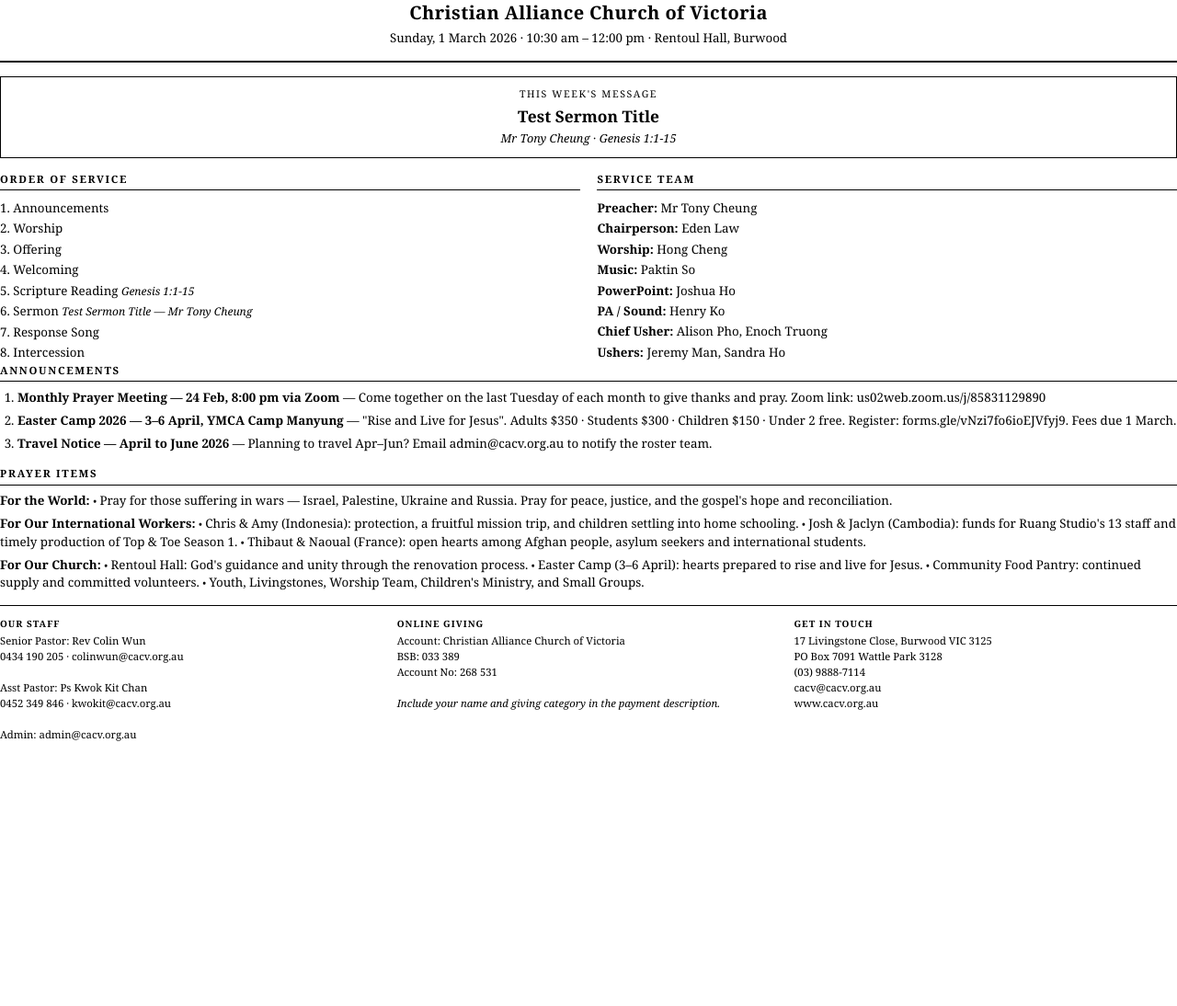
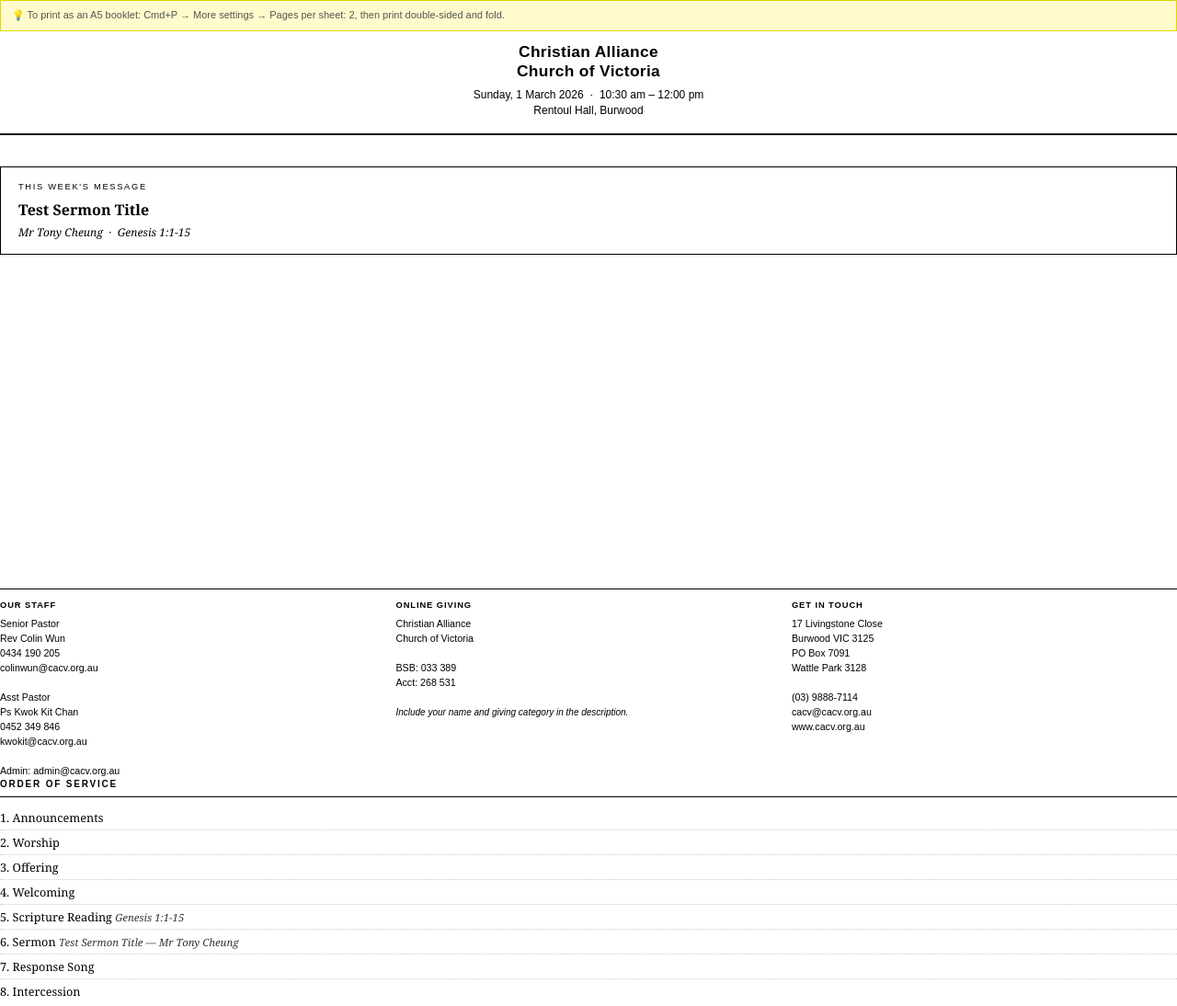
Before and after one commit to phoaar/cacv-bulletin-automation, a plain HTML site: page print.html in a window 1280 px wide. Shown: the top 1094 px of the page at 92% size. Before the commit the page ends 808 px from the top, so only its background shows below. Drawn offline with Linux system fonts and the light colour scheme.

Commit message:
deploy: c59de1c66b7f852addef8f7307c8976a5f1fc215

```diff
--- a/print.html
+++ b/print.html
@@ -5,175 +5,219 @@
 <title>CACV Bulletin Print — Sunday, 1 March 2026</title>
 <style>
   @page {
-    size: A4;
-    margin: 10mm;
+    size: A5;
+    margin: 8mm;
   }
 
   * { margin: 0; padding: 0; box-sizing: border-box; }
 
   body {
     font-family: Georgia, 'Times New Roman', serif;
-    font-size: 10.5pt;
-    line-height: 1.4;
+    font-size: 9.5pt;
+    line-height: 1.45;
     color: #000;
     background: #fff;
   }
 
-  /* ── PAGE STRUCTURE ── */
-  .page-1 {
-    page-break-after: always;
+  /* ── PAGE BREAKS ── */
+  .page { page-break-after: always; }
+
+  /* ── SECTION HEADING ── */
+  .section-head {
+    font-size: 7.5pt;
+    font-weight: bold;
+    text-transform: uppercase;
+    letter-spacing: 0.18em;
+    border-bottom: 1pt solid #000;
+    padding-bottom: 1.5mm;
+    margin-bottom: 2.5mm;
+    font-family: Arial, Helvetica, sans-serif;
   }
 
-  /* ── HEADER ── */
-  .bulletin-header {
+  .section { margin-bottom: 5mm; }
+
+  /* ── PAGE 1: COVER ── */
+  .page.cover {
+    display: flex;
+    flex-direction: column;
+    height: 100vh;
+  }
+  .cover-top {
     text-align: center;
-    border-bottom: 2px solid #000;
+    border-bottom: 2pt solid #000;
     padding-bottom: 4mm;
-    margin-bottom: 4mm;
+    margin-bottom: 5mm;
   }
-  .bulletin-header h1 {
-    font-size: 15pt;
+  .cover-church {
+    font-family: Arial, Helvetica, sans-serif;
+    font-size: 13pt;
     font-weight: bold;
     letter-spacing: 0.02em;
+    line-height: 1.2;
+    margin-bottom: 2mm;
   }
-  .bulletin-header .service-info {
-    font-size: 10pt;
-    margin-top: 1mm;
+  .cover-service {
+    font-size: 9pt;
+    font-family: Arial, Helvetica, sans-serif;
   }
-
-  /* ── SERMON BLOCK ── */
-  .sermon-block {
-    border: 1px solid #000;
-    padding: 3mm 4mm;
-    margin-bottom: 4mm;
-    text-align: center;
+  .cover-sermon {
+    border: 1pt solid #000;
+    padding: 4mm 5mm;
+    margin-top: 4mm;
   }
-  .sermon-block .sermon-label {
-    font-size: 8pt;
+  .cover-sermon-label {
+    font-family: Arial, Helvetica, sans-serif;
+    font-size: 7pt;
     text-transform: uppercase;
-    letter-spacing: 0.15em;
-    margin-bottom: 1mm;
+    letter-spacing: 0.18em;
+    margin-bottom: 2mm;
   }
-  .sermon-block .sermon-title {
-    font-size: 13pt;
+  .cover-sermon-title {
+    font-size: 12pt;
     font-weight: bold;
+    line-height: 1.25;
+    margin-bottom: 1.5mm;
   }
-  .sermon-block .sermon-detail {
-    font-size: 9.5pt;
-    margin-top: 1mm;
+  .cover-sermon-detail {
+    font-size: 9pt;
     font-style: italic;
   }
 
-  /* ── TWO-COLUMN LAYOUT (page 1 bottom) ── */
-  .two-col {
+  /* ── PAGE 2: ORDER OF SERVICE + TEAM ── */
+  .order-list {
+    list-style: none;
+    font-size: 9.5pt;
+  }
+  .order-list li {
+    padding: 1mm 0;
+    border-bottom: 0.5pt dotted #ccc;
+  }
+  .order-list li:last-child { border-bottom: none; }
+  .detail {
+    font-style: italic;
+    font-size: 8.5pt;
+    color: #333;
+  }
+
+  .team-list {
+    list-style: none;
+    font-size: 9.5pt;
     display: grid;
     grid-template-columns: 1fr 1fr;
-    gap: 5mm;
+    gap: 1mm 4mm;
   }
+  .team-list li { padding: 0.5mm 0; }
+  .role { font-family: Arial, sans-serif; font-size: 7.5pt; font-weight: bold; text-transform: uppercase; letter-spacing: 0.08em; }
 
-  /* ── SECTION HEADERS ── */
-  .section-head {
-    font-size: 8.5pt;
+  /* ── PAGE 3: ANNOUNCEMENTS ── */
+  .announce-list ol {
+    padding-left: 5mm;
+    font-size: 9.5pt;
+  }
+  .announce-list ol li {
+    margin-bottom: 3mm;
+    line-height: 1.4;
+  }
+  .ann-body { color: #222; }
+  .empty { font-style: italic; color: #555; }
+
+  /* ── PAGE 4: PRAYER + FOOTER ── */
+  .prayer-section p {
+    font-size: 9.5pt;
+    margin-bottom: 2mm;
+    line-height: 1.4;
+  }
+  .bullet { font-size: 8pt; }
+
+  .print-footer {
+    border-top: 1pt solid #000;
+    padding-top: 3mm;
+    margin-top: auto;
+    font-size: 8pt;
+    font-family: Arial, Helvetica, sans-serif;
+    display: grid;
+    grid-template-columns: 1fr 1fr 1fr;
+    gap: 3mm;
+    line-height: 1.5;
+  }
+  .footer-head {
     font-weight: bold;
     text-transform: uppercase;
-    letter-spacing: 0.15em;
-    border-bottom: 1px solid #000;
-    padding-bottom: 1mm;
-    margin-bottom: 2mm;
-  }
-
-  /* ── ORDER OF SERVICE ── */
-  .order-list {
-    list-style: none;
-    font-size: 10pt;
-  }
-  .order-list li {
-    padding: 0.5mm 0;
-  }
-  .order-list .detail {
-    font-style: italic;
-    font-size: 9pt;
-  }
-
-  /* ── SERVICE TEAM ── */
-  .team-list {
-    list-style: none;
-    font-size: 10pt;
-  }
-  .team-list li {
-    padding: 0.5mm 0;
-  }
-  .team-list .role {
-    font-weight: bold;
-  }
-
-  /* ── PAGE 2: single column sections ── */
-  .announce-section {
-    margin-bottom: 4mm;
-  }
-  .announce-section ol {
-    padding-left: 5mm;
-    font-size: 10pt;
-  }
-  .announce-section ol li {
-    margin-bottom: 1.5mm;
-    line-height: 1.45;
-  }
-
-  .prayer-section {
-    margin-bottom: 4mm;
-  }
-  .prayer-section p {
-    font-size: 10pt;
-    margin-bottom: 1.5mm;
-    line-height: 1.45;
-  }
-  .prayer-section .bullet {
-    font-size: 8pt;
-  }
-
-  /* ── FOOTER ── */
-  .print-footer {
-    border-top: 1px solid #000;
-    padding-top: 3mm;
-    margin-top: 4mm;
-    font-size: 8.5pt;
-    display: grid;
-    grid-template-columns: 1fr 1fr 1fr;
-    gap: 4mm;
-    line-height: 1.5;
-  }
-  .print-footer .footer-head {
-    font-weight: bold;
-    text-transform: uppercase;
-    font-size: 7.5pt;
+    font-size: 7pt;
     letter-spacing: 0.1em;
     margin-bottom: 1mm;
   }
+
+  /* ── PRINT HINT (screen only) ── */
+  .print-hint {
+    display: block;
+    font-family: Arial, sans-serif;
+    font-size: 11px;
+    background: #fffbcc;
+    border: 1px solid #e0d800;
+    padding: 8px 12px;
+    margin-bottom: 12px;
+    color: #555;
+  }
+  @media print { .print-hint { display: none; } }
 </style>
 </head>
 <body>
 
-<!-- ── PAGE 1: FRONT ── -->
-<div class="page-1">
+<div class="print-hint">
+  💡 To print as an A5 booklet: Cmd+P → More settings → Pages per sheet: 2, then print double-sided and fold.
+</div>
 
-  <div class="bulletin-header">
-    <h1>Christian Alliance Church of Victoria</h1>
-    <div class="service-info">
-      Sunday, 1 March 2026 · 10:30 am – 12:00 pm · Rentoul Hall, Burwood
+<!-- ── PAGE 1: COVER ── -->
+<div class="page cover">
+  <div class="cover-top">
+    <div class="cover-church">Christian Alliance<br>Church of Victoria</div>
+    <div class="cover-service">
+      Sunday, 1 March 2026 &nbsp;·&nbsp; 10:30 am – 12:00 pm
+      <br>Rentoul Hall, Burwood
     </div>
   </div>
 
-  <div class="sermon-block">
-    <div class="sermon-label">This Week's Message</div>
-    <div class="sermon-title">Test Sermon Title</div>
-    <div class="sermon-detail">
-      Mr Tony Cheung · Genesis 1:1-15
+  <div class="cover-sermon">
+    <div class="cover-sermon-label">This Week's Message</div>
+    <div class="cover-sermon-title">Test Sermon Title</div>
+    <div class="cover-sermon-detail">
+      Mr Tony Cheung &nbsp;·&nbsp; Genesis 1:1-15
     </div>
   </div>
 
-  <div class="two-col">
+  <div class="print-footer">
     <div>
+      <div class="footer-head">Our Staff</div>
+      Senior Pastor<br>Rev Colin Wun<br>
+      0434 190 205<br>
+      colinwun@cacv.org.au<br><br>
+      Asst Pastor<br>Ps Kwok Kit Chan<br>
+      0452 349 846<br>
+      kwokit@cacv.org.au<br><br>
+      Admin: admin@cacv.org.au
+    </div>
+    <div>
+      <div class="footer-head">Online Giving</div>
+      Christian Alliance<br>Church of Victoria<br><br>
+      BSB: 033 389<br>
+      Acct: 268 531<br><br>
+      <em style="font-size:7.5pt">Include your name and giving category in the description.</em>
+    </div>
+    <div>
+      <div class="footer-head">Get in Touch</div>
+      17 Livingstone Close<br>Burwood VIC 3125<br>
+      PO Box 7091<br>Wattle Park 3128<br><br>
+      (03) 9888-7114<br>
+      cacv@cacv.org.au<br>
+      www.cacv.org.au
+    </div>
+  </div>
+</div>
+
+<!-- ── PAGE 2: ORDER OF SERVICE + SERVICE TEAM ── -->
+<div class="page">
+  <div class="section">
     <div class="section-head">Order of Service</div>
     <ul class="order-list">
 <li>1. Announcements</li>
@@ -186,7 +230,8 @@
 <li>8. Intercession</li>
     </ul>
   </div>
-    <div>
+
+  <div class="section">
     <div class="section-head">Service Team</div>
     <ul class="team-list">
 <li><span class="role">Preacher:</span> Mr Tony Cheung</li>
@@ -201,53 +246,28 @@
   </div>
 </div>
 
+<!-- ── PAGE 3: ANNOUNCEMENTS ── -->
+<div class="page">
+  <div class="section-head">Announcements</div>
+  <div class="announce-list">
+    <ol>
+  <li><strong>Monthly Prayer Meeting — 24 Feb, 8:00 pm via Zoom</strong><span class="ann-body"> — Come together on the last Tuesday of each month to give thanks and pray. Zoom link: us02web.zoom.us/j/85831129890</span></li>
+  <li><strong>Easter Camp 2026 — 3–6 April, YMCA Camp Manyung</strong><span class="ann-body"> — &quot;Rise and Live for Jesus&quot;. Adults $350 · Students $300 · Children $150 · Under 2 free. Register: forms.gle/vNzi7fo6ioEJVfyj9. Fees due 1 March.</span></li>
+  <li><strong>Travel Notice — April to June 2026</strong><span class="ann-body"> — Planning to travel Apr–Jun? Email admin@cacv.org.au to notify the roster team.</span></li>
+</ol>
+  </div>
 </div>
 
-<!-- ── PAGE 2: BACK ── -->
-<div class="page-2">
-
-  <div class="announce-section">
-    <div class="section-head">Announcements</div>
-    <ol>
-  <li><strong>Monthly Prayer Meeting — 24 Feb, 8:00 pm via Zoom</strong> — Come together on the last Tuesday of each month to give thanks and pray. Zoom link: us02web.zoom.us/j/85831129890</li>
-  <li><strong>Easter Camp 2026 — 3–6 April, YMCA Camp Manyung</strong> — &quot;Rise and Live for Jesus&quot;. Adults $350 · Students $300 · Children $150 · Under 2 free. Register: forms.gle/vNzi7fo6ioEJVfyj9. Fees due 1 March.</li>
-  <li><strong>Travel Notice — April to June 2026</strong> — Planning to travel Apr–Jun? Email admin@cacv.org.au to notify the roster team.</li>
-</ol>
-  </div>
-
+<!-- ── PAGE 4: PRAYER ── -->
+<div>
+  <div class="section">
+    <div class="section-head">Prayer Items</div>
     <div class="prayer-section">
-    <div class="section-head">Prayer Items</div>
       <p><strong>For the World:</strong> <span class="bullet">•</span> Pray for those suffering in wars — Israel, Palestine, Ukraine and Russia. Pray for peace, justice, and the gospel's hope and reconciliation.</p>
 <p><strong>For Our International Workers:</strong> <span class="bullet">•</span> Chris &amp; Amy (Indonesia): protection, a fruitful mission trip, and children settling into home schooling. <span class="bullet">•</span> Josh &amp; Jaclyn (Cambodia): funds for Ruang Studio's 13 staff and timely production of Top &amp; Toe Season 1. <span class="bullet">•</span> Thibaut &amp; Naoual (France): open hearts among Afghan people, asylum seekers and international students.</p>
 <p><strong>For Our Church:</strong> <span class="bullet">•</span> Rentoul Hall: God's guidance and unity through the renovation process. <span class="bullet">•</span> Easter Camp (3–6 April): hearts prepared to rise and live for Jesus. <span class="bullet">•</span> Community Food Pantry: continued supply and committed volunteers. <span class="bullet">•</span> Youth, Livingstones, Worship Team, Children's Ministry, and Small Groups.</p>
     </div>
-
-  <div class="print-footer">
-    <div>
-      <div class="footer-head">Our Staff</div>
-      Senior Pastor: Rev Colin Wun<br>
-      0434 190 205 · colinwun@cacv.org.au<br><br>
-      Asst Pastor: Ps Kwok Kit Chan<br>
-      0452 349 846 · kwokit@cacv.org.au<br><br>
-      Admin: admin@cacv.org.au
   </div>
-    <div>
-      <div class="footer-head">Online Giving</div>
-      Account: Christian Alliance Church of Victoria<br>
-      BSB: 033 389<br>
-      Account No: 268 531<br><br>
-      <em>Include your name and giving category in the payment description.</em>
-    </div>
-    <div>
-      <div class="footer-head">Get in Touch</div>
-      17 Livingstone Close, Burwood VIC 3125<br>
-      PO Box 7091 Wattle Park 3128<br>
-      (03) 9888-7114<br>
-      cacv@cacv.org.au<br>
-      www.cacv.org.au
-    </div>
-  </div>
-
 </div>
 
 </body>
```
Also changed, not shown: bulletin-print-20260301.html (+181 -161 lines), 1 other file. Lines whose indentation alone changed are shown as unchanged.
